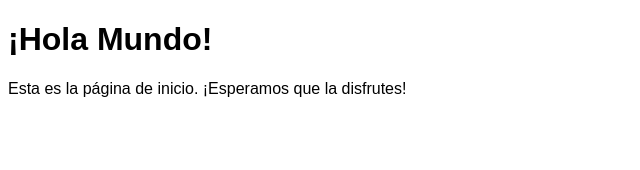
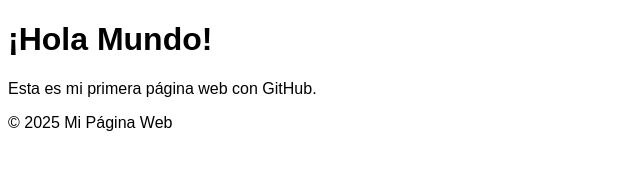
Before and after one commit to JMMSJoel/Conexi-nBDDD, a plain HTML site: page index.html in a window 1280 px wide. Shown: the whole page, without its empty margins (0-640 px from the left). Drawn offline with Linux system fonts and the light colour scheme.

Commit message:
Added footer line for conflict test (A)

```diff
--- a/index.html
+++ b/index.html
@@ -4,13 +4,17 @@
 <head>
     <meta charset="UTF-8">
     <meta name="viewport" content="width=device-width, initial-scale=1.0">
-    <title>¡Bienvenido a mi Web!</title>
+    <title>Mi Página Web</title>
     <link rel="stylesheet" href="style.css">
 </head>
 
 <body>
     <h1>¡Hola Mundo!</h1>
-    <p>Esta es la página de inicio. ¡Esperamos que la disfrutes!</p>
+    <p>Esta es mi primera página web con GitHub.</p>
+
+    <footer>
+        <p>&copy; 2025 Mi Página Web</p>
+    </footer>
 </body>
 
 </html>
```
